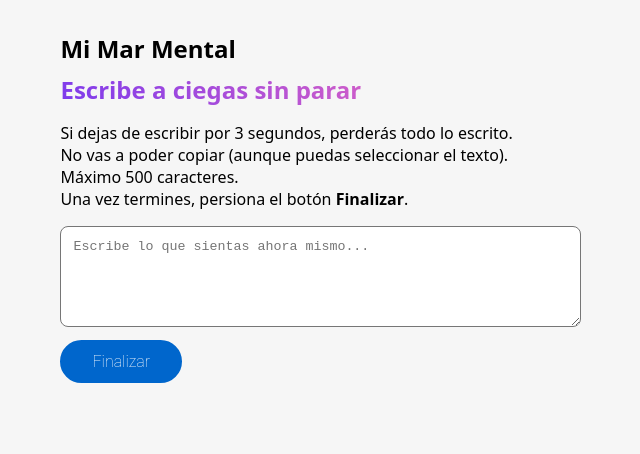
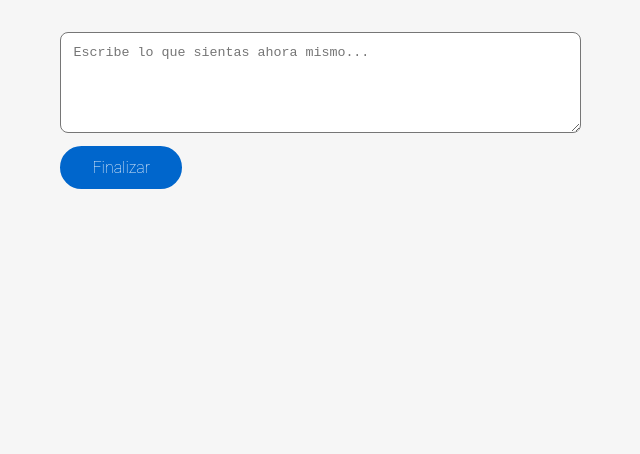
Before and after one commit to martinacostadev/mimarmental, an Astro site: page / in a window 1280 px wide. Shown: the whole page, without its empty margins (305-945 px from the left). Built offline with nearby package versions, Linux system fonts and the light colour scheme; Astro itself is replaced by a stand-in of ours.

Commit message:
remove texts

```diff
--- a/src/layouts/Layout.astro
+++ b/src/layouts/Layout.astro
@@ -10,7 +10,7 @@ const { title } = Astro.props;
 <html lang="es">
   <head>
     <meta charset="UTF-8" />
-    <meta name="description" content="Escribe a ciegas sin parar" />
+    <meta name="description" content="..." />
     <meta
       name="viewport"
       content="width=device-width, initial-scale=1.0, maximum-scale=1.0, user-scalable=no"
--- a/src/pages/index.astro
+++ b/src/pages/index.astro
@@ -2,16 +2,16 @@
 import Layout from "../layouts/Layout.astro";
 ---
 
-<Layout title="Mi Mar Mental">
+<Layout title="...">
   <main onselectstart="return false">
-    <h1>Mi Mar Mental</h1>
+    <!-- <h1>Mi Mar Mental</h1>
     <h1><span class="text-gradient">Escribe a ciegas sin parar</span></h1>
     <p class="instructions">
       Si dejas de escribir por 3 segundos, perderás todo lo escrito.<br />
       No vas a poder copiar (aunque puedas seleccionar el texto).<br />
       Máximo 500 caracteres.<br />
       Una vez termines, persiona el botón <strong>Finalizar</strong>.
-    </p>
+    </p> -->
     <textarea
       id="text"
       rows="5"
```
